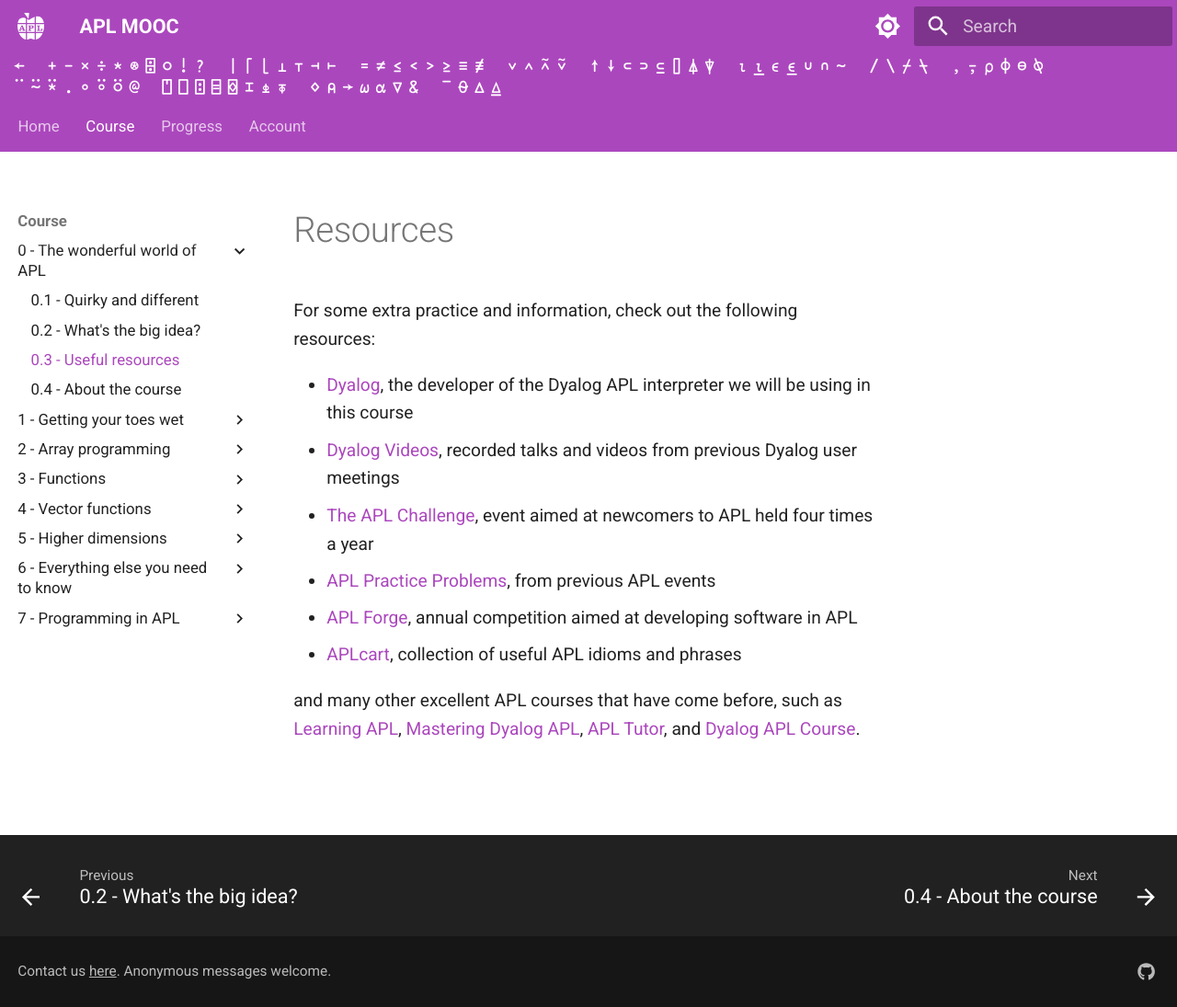
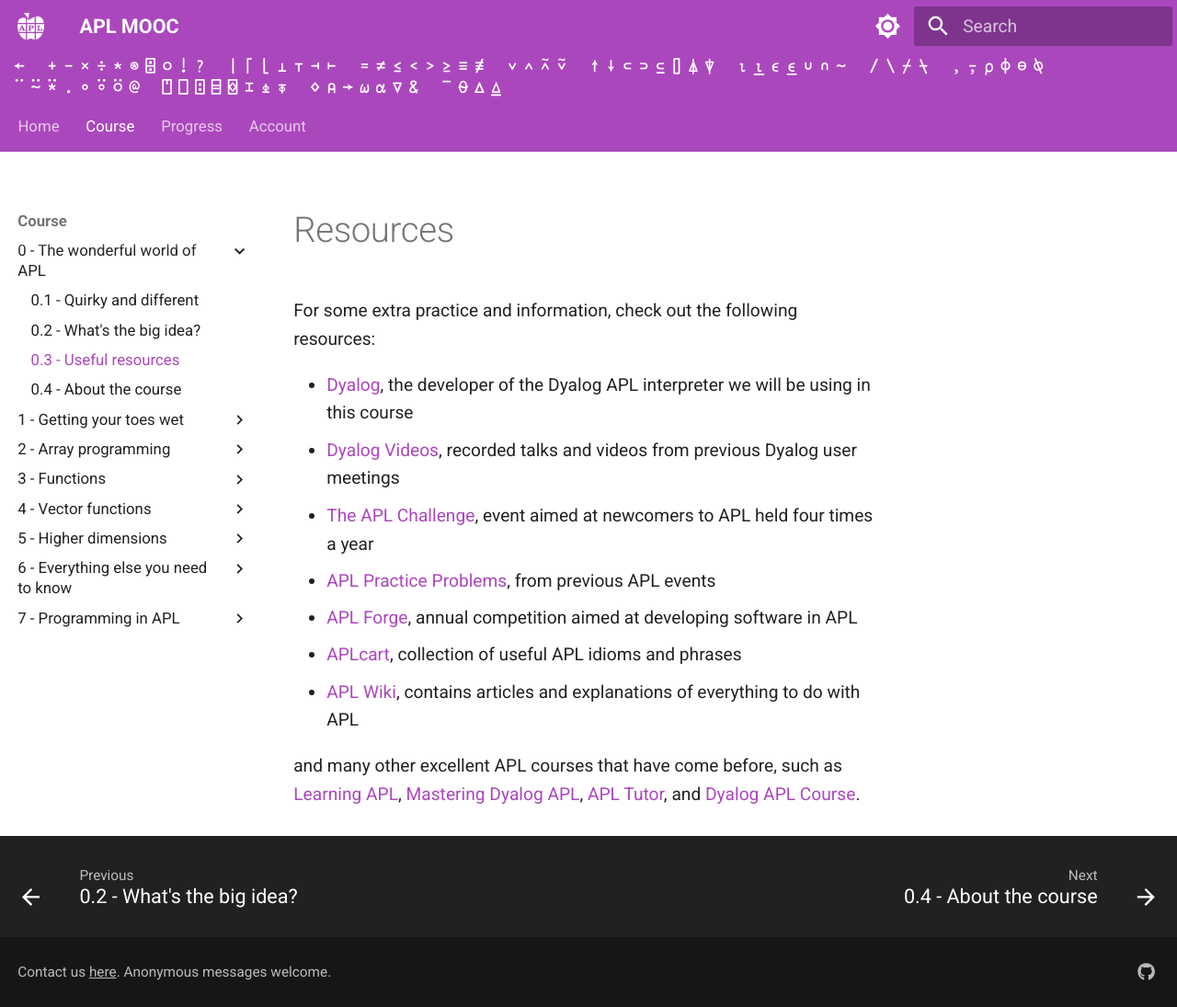
Before and after one commit to APLMOOC/APLMOOC, an MkDocs documentation site: the page built from docs/course/ch0/part3.md, in a window 1280 px wide and 1095 px high. Shown: the whole window at 92% size. Built offline with MkDocs 1.6.1 and Material for MkDocs 9.7.7, drawn with Linux system fonts in a browser that asks for light colours; some web fonts are replaced; a script that is not in the unit is left out.

Commit message:
Add APL Wiki as a resource

```diff
--- a/docs/course/ch0/part3.md
+++ b/docs/course/ch0/part3.md
@@ -8,5 +8,6 @@
 - [APL Practice Problems](https://problems.tryapl.org/), from previous APL events
 - [APL Forge](https://forge.dyalog.com/), annual competition aimed at developing software in APL
 - [APLcart](https://aplcart.info/), collection of useful APL idioms and phrases
+- [APL Wiki](https://aplwiki.com/wiki/Main_Page), contains articles and explanations of everything to do with APL
 
 and many other excellent APL courses that have come before, such as [Learning APL](https://xpqz.github.io/learnapl/intro.html), [Mastering Dyalog APL](https://mastering.dyalog.com/README.html), [APL Tutor](https://tutorial.dyalog.com/), and [Dyalog APL Course](https://course.dyalog.com/).
```
